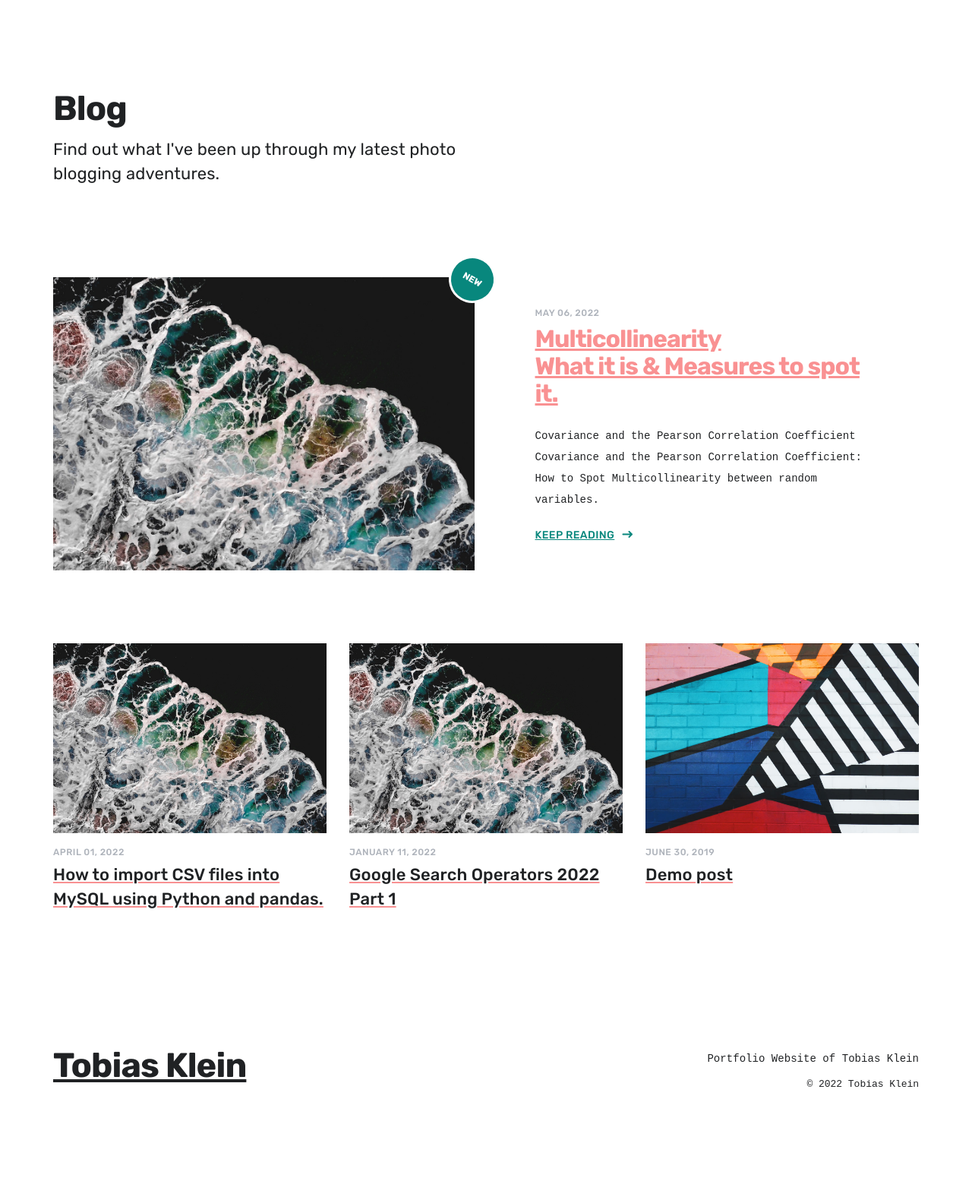
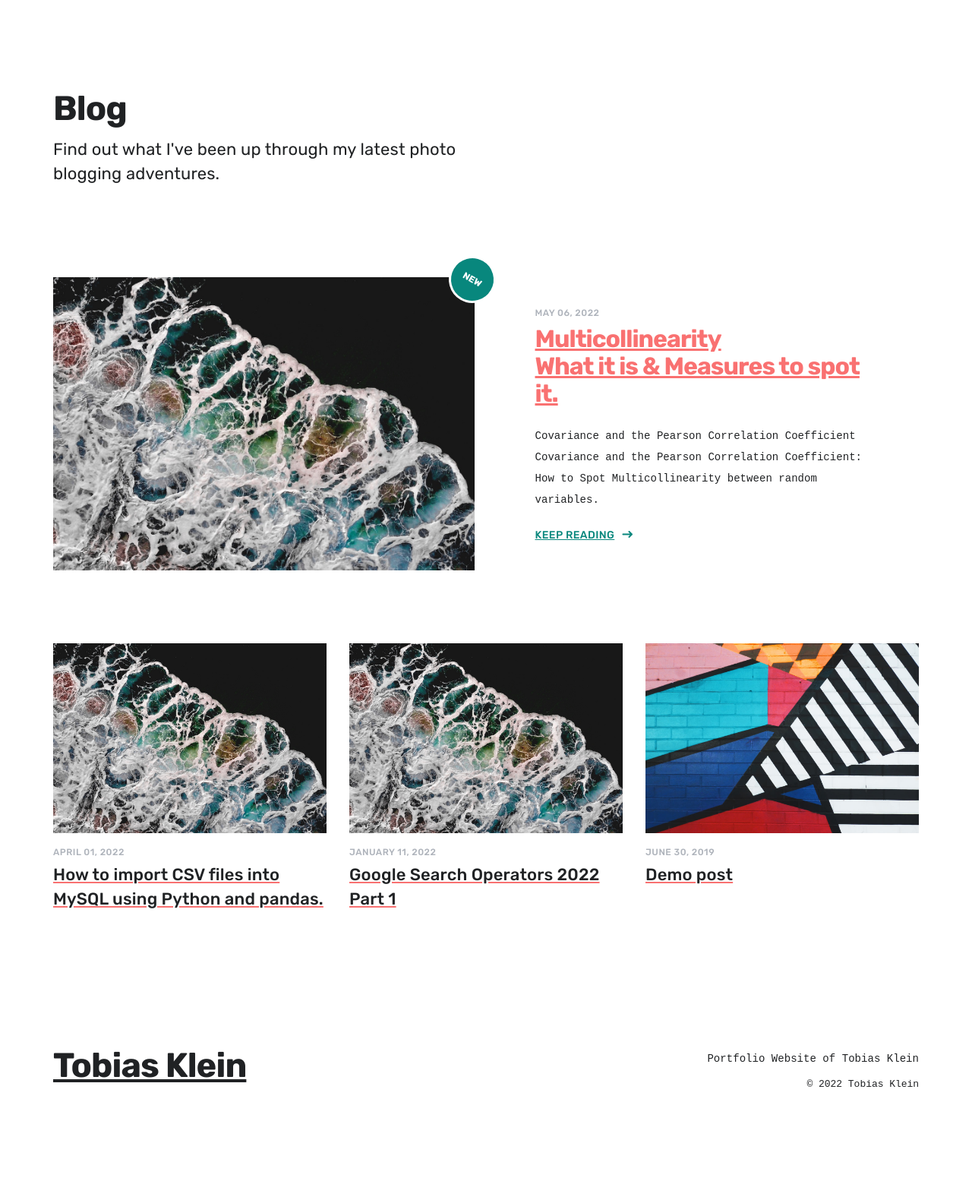
Before and after one commit to kletobias/kletobias.github.io, a Jekyll site: the page built from blog/index.html, in a window 1280 px wide. Shown: the whole page at 76% size. Built offline with Jekyll 4.4.1, drawn with Linux system fonts in a browser that asks for light colours; nearby versions of some CDN libraries; some web fonts are replaced; the list of posts is cut into pages by our own code.

Commit message:
changed link color (href) to a darker shade of red.

```diff
--- a/_sass/_typography.scss
+++ b/_sass/_typography.scss
@@ -184,7 +184,7 @@
   text-decoration: underline;
 //  color: $text-dark-color;
 //  color: #f97171;#f99192
-  color: #f99192;
+  color: #f97171;
   font-weight: $bold-weight;
   @include transition(all 120ms ease-in-out);
 
```
